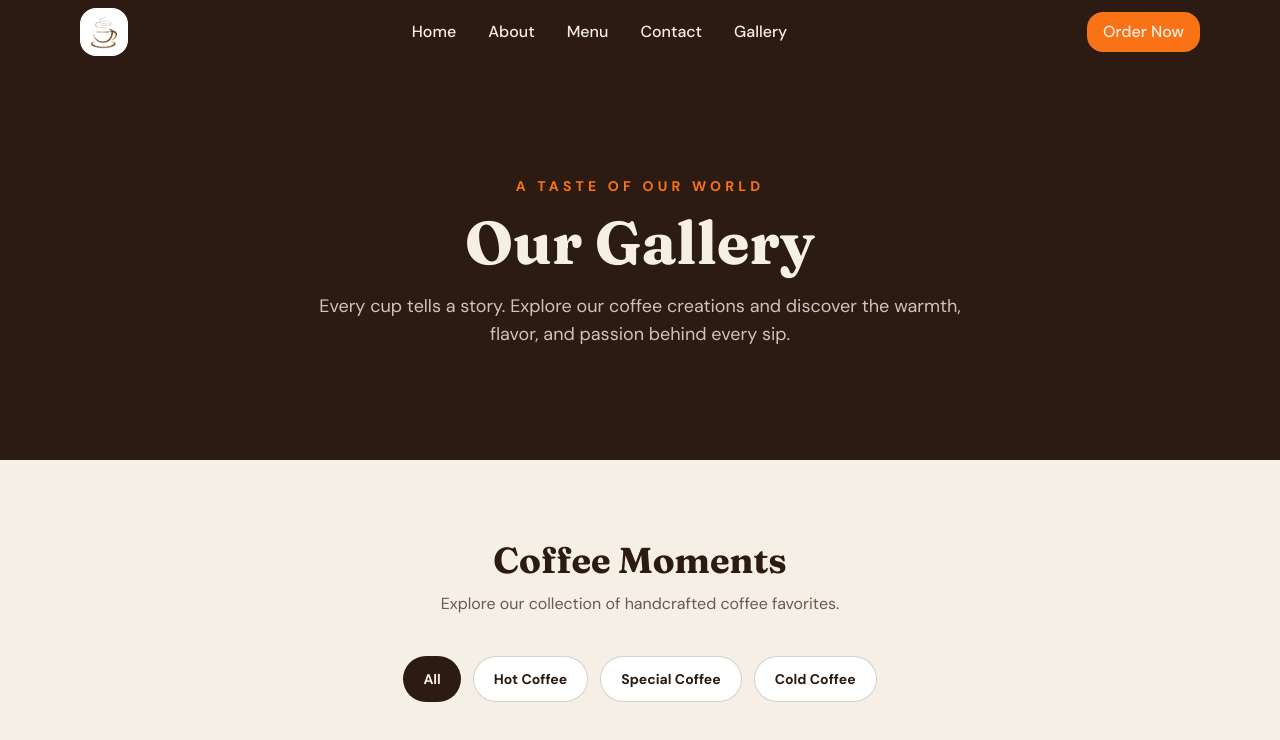
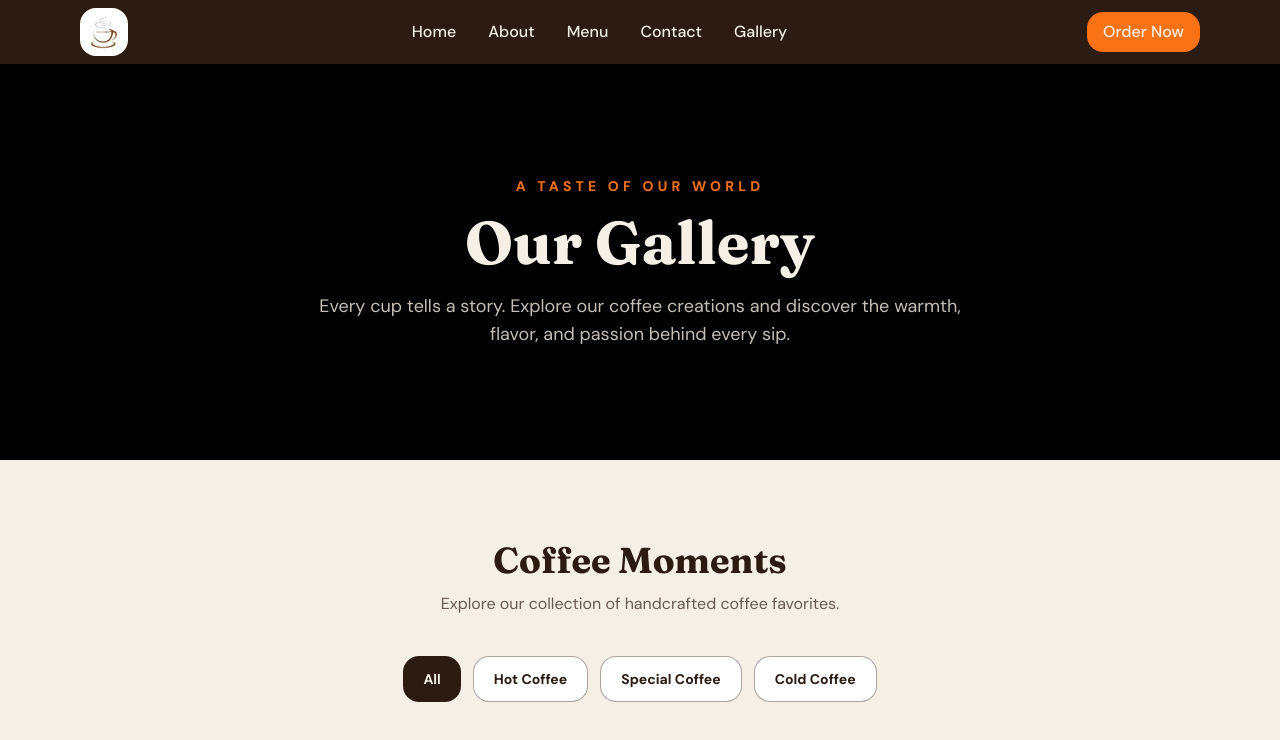
Before and after one commit to MudassarGill/coffee-shop, a React (Vite) app in the folder coffee-shop/: page /gallery in a window 1280 px wide. Shown: the top 740 px of the page. Built offline with nearby package versions, Linux system fonts and the light colour scheme; grey boxes are pictures that could not be loaded.

Commit message:
update with full frontend

```diff
--- a/coffee-shop/src/pages/Gallery.jsx
+++ b/coffee-shop/src/pages/Gallery.jsx
@@ -56,8 +56,8 @@ function Gallery() {
         );
 
   return (
-    <main className="min-h-screen bg-cream text-espresso">
-      <section className="bg-espresso px-6 py-20 text-center text-cream md:py-28">
+    <main className="min-h-screen bg-cream text-espresso ">
+      <section className="bg-black px-6 py-20 text-center text-cream md:py-28">
         <p className="mb-4 text-sm font-bold uppercase tracking-[0.3em] text-orange">
           A Taste of Our World
         </p>
@@ -89,10 +89,10 @@ function Gallery() {
               key={category}
               type="button"
               onClick={() => setActiveCategory(category)}
-              className={`rounded-full px-5 py-3 text-sm font-bold transition ${
+              className={`rounded-2xl cursor-pointer px-5 py-3 text-sm font-bold transition ${
                 activeCategory === category
                   ? "bg-espresso text-cream"
-                  : "border border-espresso/20 bg-white text-espresso hover:bg-orange"
+                  : "border border-espresso/40 bg-white text-espresso hover:bg-orange hover:text-white"
               }`}
             >
               {category}
```
